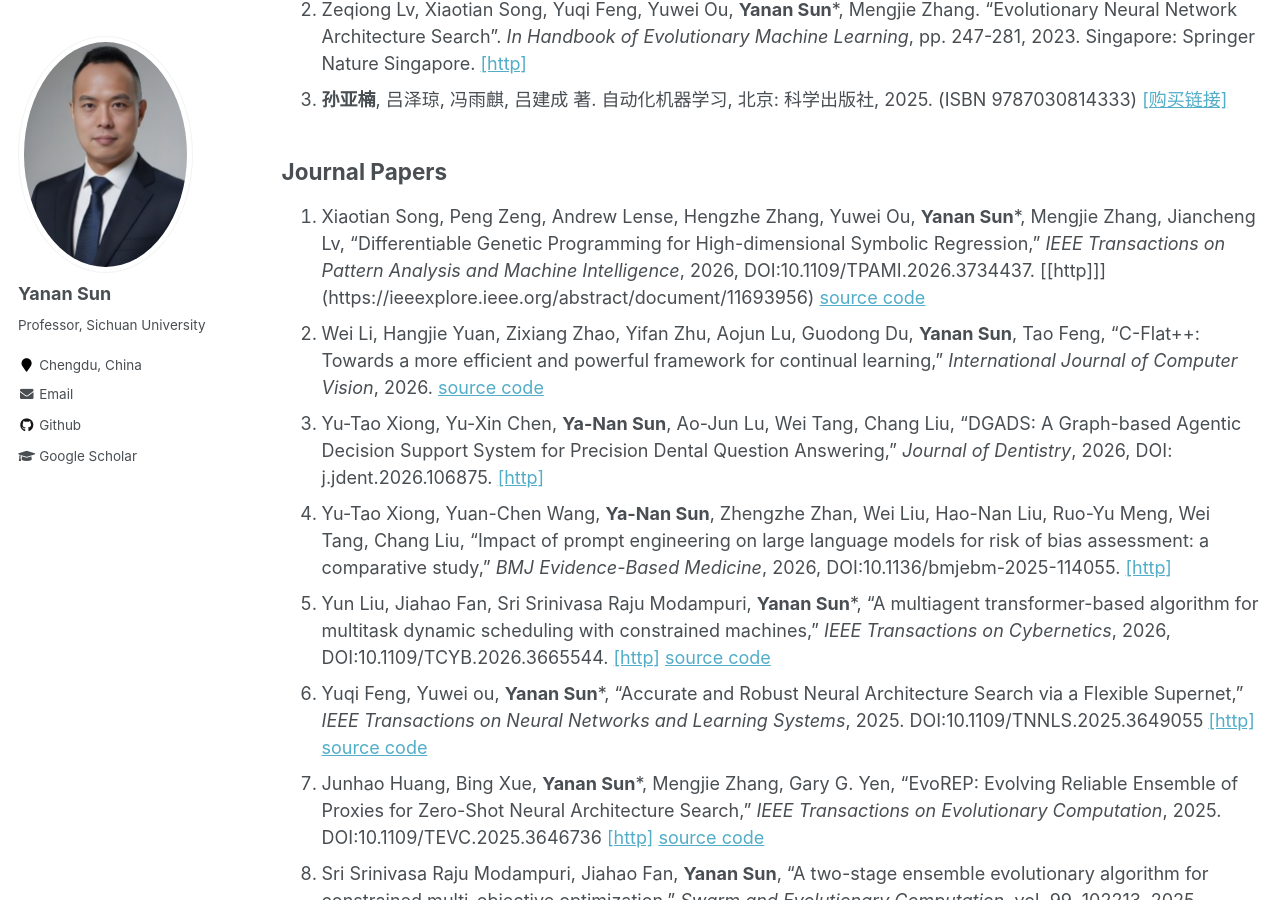
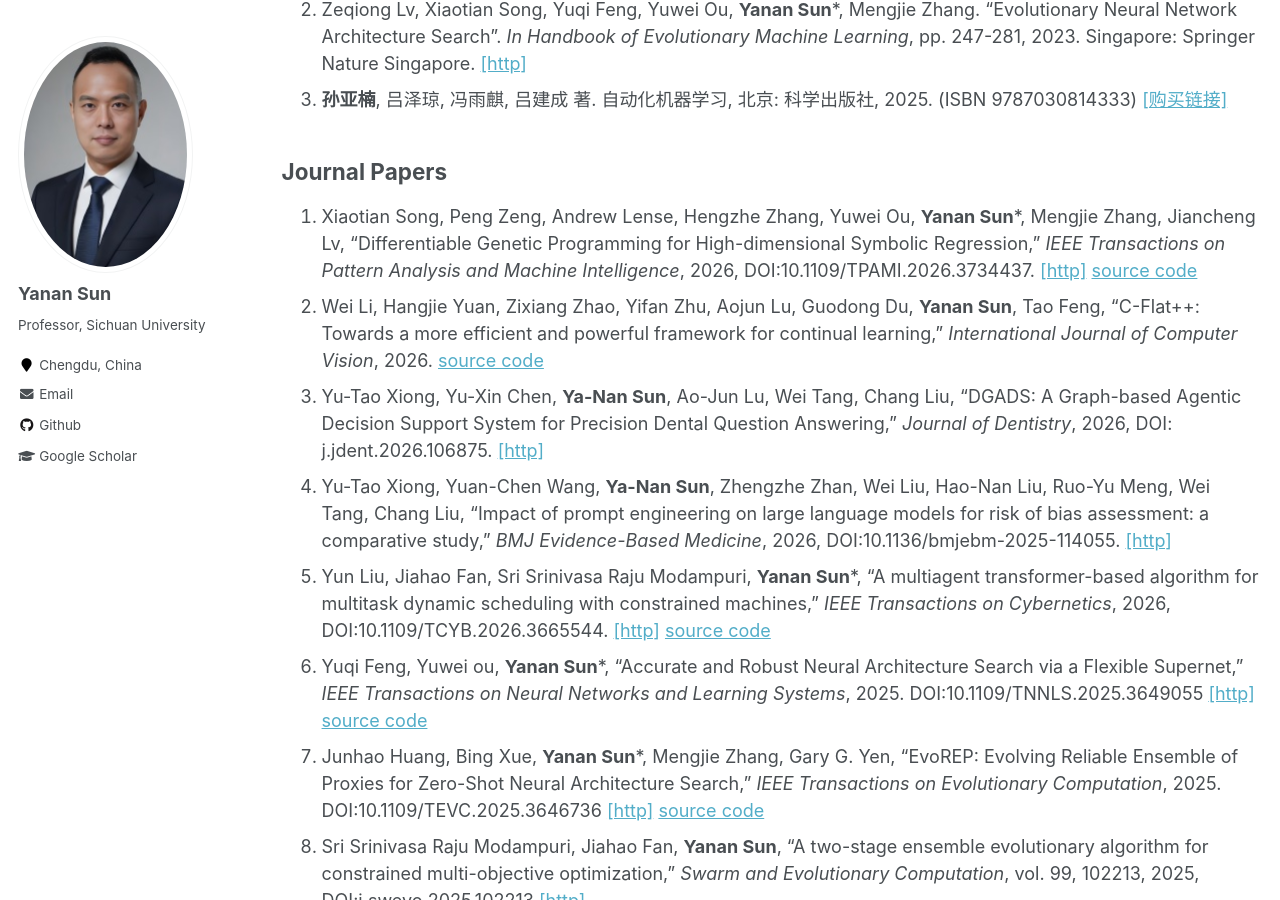
Before and after one commit to yn-sun/yn-sun.github.io, a Jekyll site: the page built from _pages/publications.md, in a window 1280 px wide and 900 px high, scrolled down 402 px. Built offline with Jekyll 4.4.1, drawn with Linux system fonts in a browser that asks for light colours; comment, search, counter and statistics services are not loaded.

Commit message:
Update publications.md

```diff
--- a/_pages/publications.md
+++ b/_pages/publications.md
@@ -12,7 +12,7 @@ author_profile: true
 3. **孙亚楠**, 吕泽琼, 冯雨麒, 吕建成 著. 自动化机器学习, 北京: 科学出版社, 2025. (ISBN 9787030814333)  [[购买链接]](https://www.ecsponline.com/goods.php?id=227870) &nbsp;&nbsp;&nbsp;
 
 ## Journal Papers
-1. Xiaotian Song, Peng Zeng, Andrew Lense, Hengzhe Zhang, Yuwei Ou, **Yanan Sun***, Mengjie Zhang, Jiancheng Lv, "Differentiable Genetic Programming for High-dimensional Symbolic Regression," <i>IEEE Transactions on Pattern Analysis and Machine Intelligence</i>, 2026, DOI:10.1109/TPAMI.2026.3734437. [[http]]](https://ieeexplore.ieee.org/abstract/document/11693956)   [source code](https://github.com/songxt3/DGP)
+1. Xiaotian Song, Peng Zeng, Andrew Lense, Hengzhe Zhang, Yuwei Ou, **Yanan Sun***, Mengjie Zhang, Jiancheng Lv, "Differentiable Genetic Programming for High-dimensional Symbolic Regression," <i>IEEE Transactions on Pattern Analysis and Machine Intelligence</i>, 2026, DOI:10.1109/TPAMI.2026.3734437. [[http]](https://ieeexplore.ieee.org/abstract/document/11693956)   [source code](https://github.com/songxt3/DGP)
 2. Wei Li, Hangjie Yuan, Zixiang Zhao, Yifan Zhu, Aojun Lu, Guodong Du, **Yanan Sun**, Tao Feng, "C-Flat++: Towards a more efficient and powerful framework for continual learning," <i>International Journal of Computer Vision</i>, 2026. [source code](https://github.com/THUDM/INFTY)
 3. Yu-Tao Xiong, Yu-Xin Chen, **Ya-Nan Sun**, Ao-Jun Lu, Wei Tang, Chang Liu, "DGADS: A Graph-based Agentic Decision Support System for Precision Dental Question Answering," <i>Journal of Dentistry</i>, 2026, DOI: j.jdent.2026.106875. [[http]](https://www.sciencedirect.com/science/article/pii/S0300571226005452)
 4. Yu-Tao Xiong, Yuan-Chen Wang, **Ya-Nan Sun**, Zhengzhe Zhan, Wei Liu, Hao-Nan Liu, Ruo-Yu Meng, Wei Tang, Chang Liu, "Impact of prompt engineering on large language models for risk of bias assessment: a comparative study," <i>BMJ Evidence-Based Medicine</i>, 2026, DOI:10.1136/bmjebm-2025-114055. [[http]](https://ebm.bmj.com/content/early/2026/05/17/bmjebm-2025-114055.info)
```
